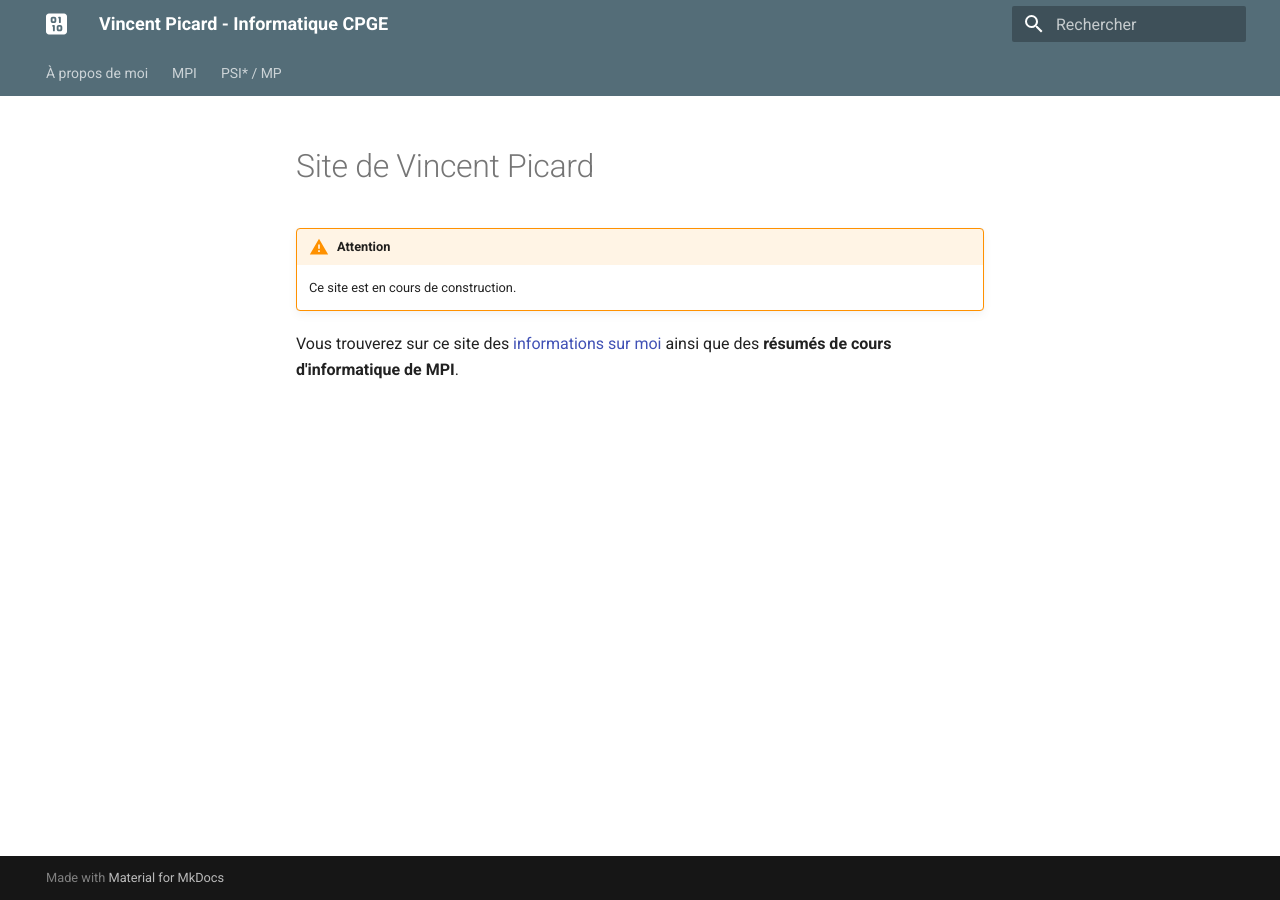
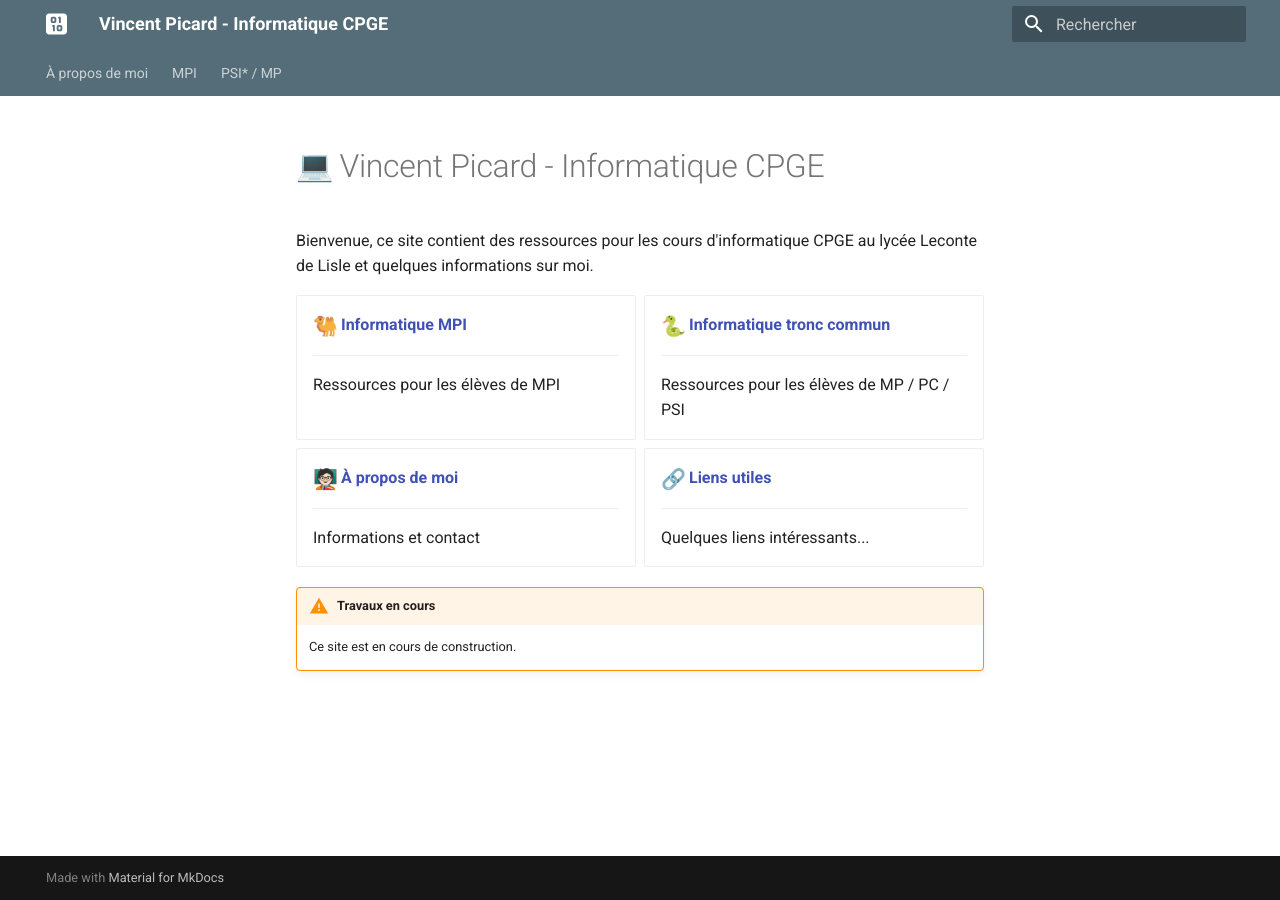
Before and after one commit to vincent-picard/vincent-picard.github.io, an MkDocs documentation site: the page built from docs/index.md, in a window 1280 px wide. Built offline with MkDocs 1.6.1 and Material for MkDocs 9.7.7, drawn with Linux system fonts in a browser that asks for light colours; emoji names are drawn with the system emoji font.

Commit message:
page accueil

```diff
--- a/docs/index.md
+++ b/docs/index.md
@@ -1,6 +1,34 @@
-# Site de Vincent Picard
+# :computer: Vincent Picard - Informatique CPGE
 
-!!! warning "Attention"
+Bienvenue, ce site contient des ressources pour les cours d'informatique CPGE au lycée Leconte de Lisle et quelques informations sur moi.
+
+<div class="grid cards" markdown>
+
+-   :camel:{ .lg .middle } __[Informatique MPI](/mpi/cours)__
+
+    ---
+
+    Ressources pour les élèves de MPI
+
+-   :snake:{ .lg .middle } __[Informatique tronc commun](/itc)__
+
+    ---
+
+    Ressources pour les élèves de MP / PC / PSI
+
+-   :teacher_tone1:{ .lg .middle } [__À propos de moi__](/aboutme)
+
+    ---
+    Informations et contact
+
+
+-   :link:{ .lg .middle } [__Liens utiles__](#)
+
+    ---
+
+    Quelques liens intéressants...
+
+</div>
+
+!!! warning "Travaux en cours"
     Ce site est en cours de construction.
-
-Vous trouverez sur ce site des [informations sur moi](aboutme) ainsi que des **résumés de cours d'informatique de MPI**.
```
